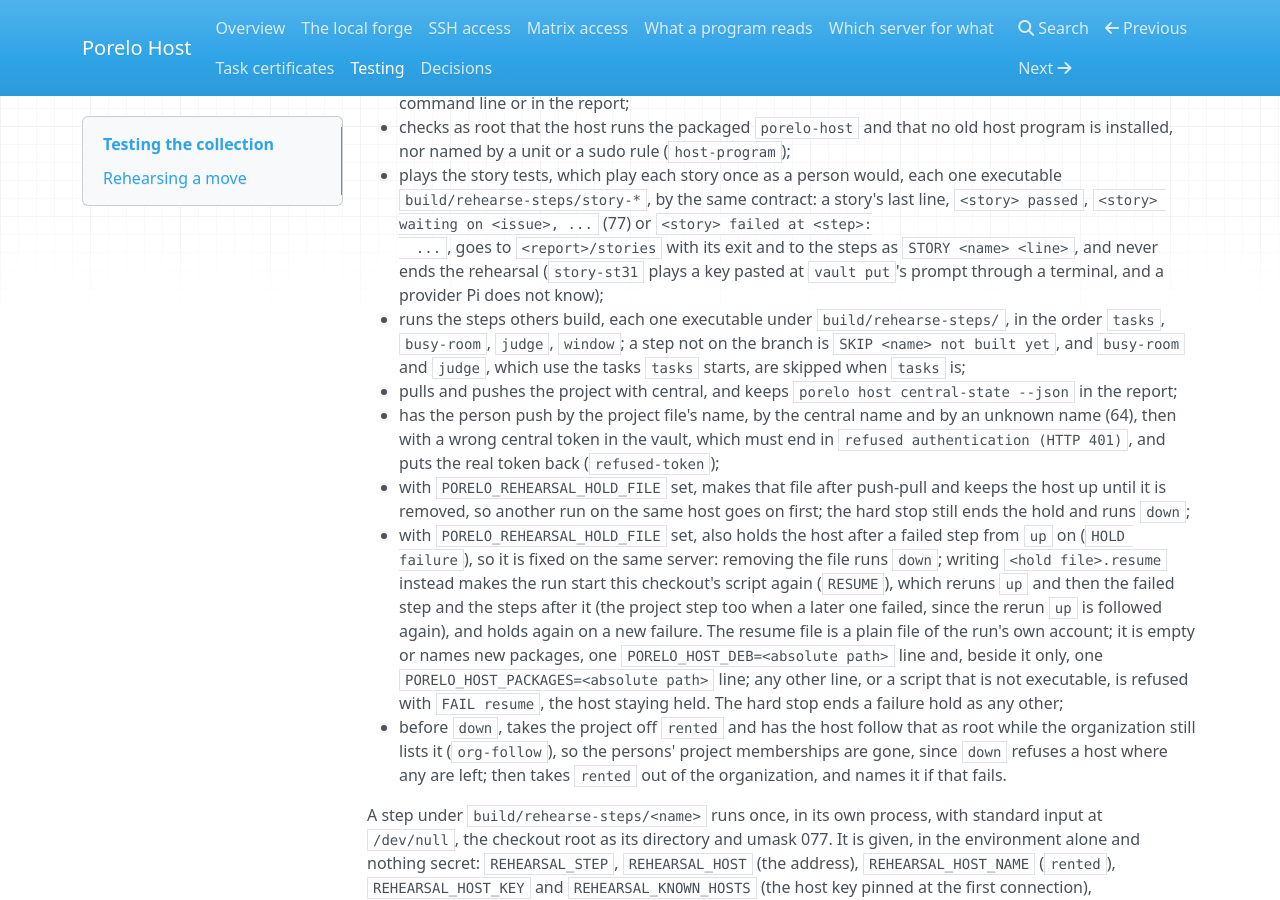
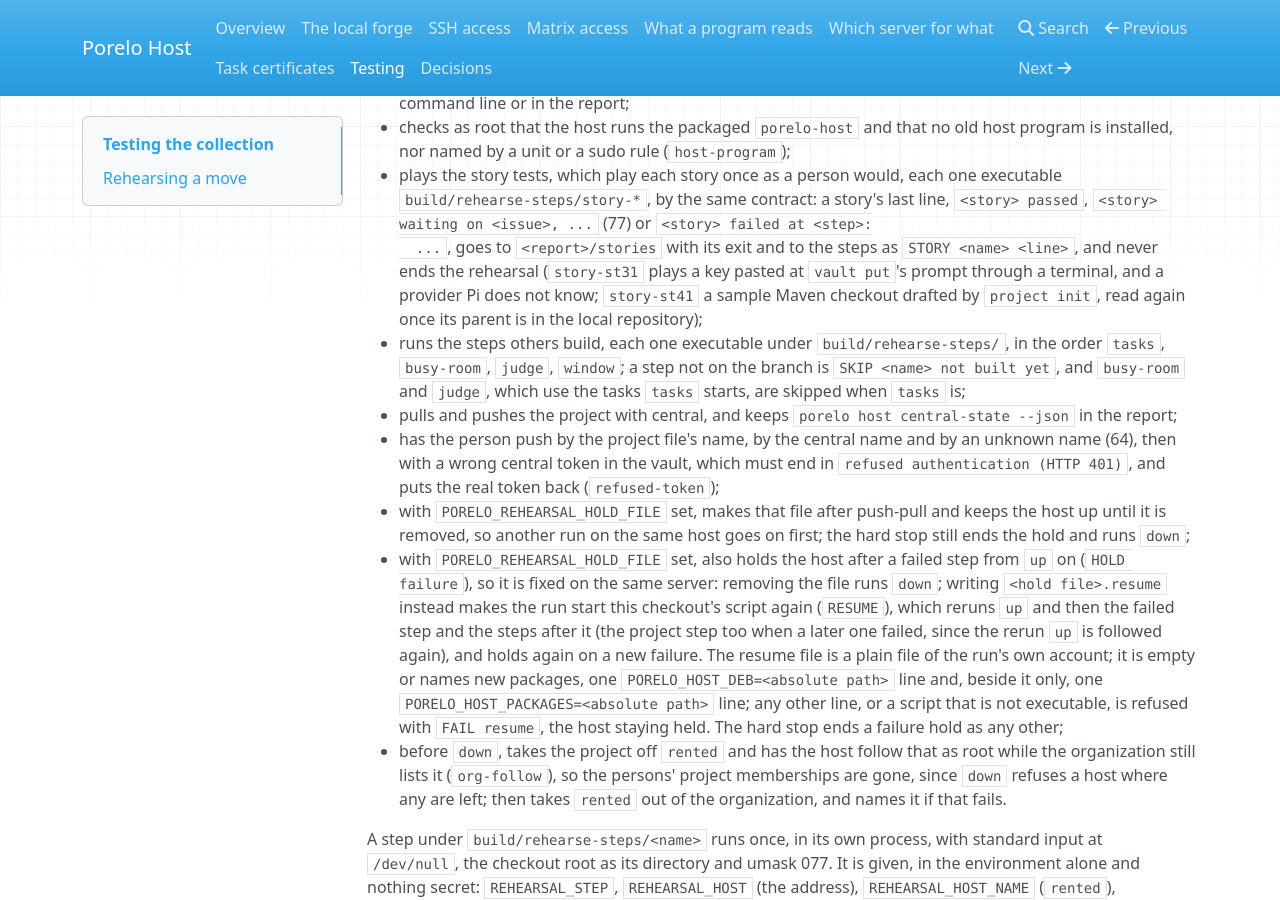
Before and after one commit to porelo-ai/porelo-host, an MkDocs documentation site: the page built from doc/testing.md, in a window 1280 px wide and 900 px high, scrolled down 2776 px. Built offline with MkDocs 1.6.1, drawn with Linux system fonts in a browser that asks for light colours; nearby versions of some CDN libraries.

Commit message:
Play the project init story in the rehearsal
Assisted-by: Claude Code, claude-opus-5-5

```diff
--- a/doc/testing.md
+++ b/doc/testing.md
@@ -117,7 +117,8 @@ Without the phase 2 options it stops after `up`. With them it also:
   contract: a story's last line, `<story> passed`, `<story> waiting on <issue>, ...` (77) or `<story> failed at <step>:
   ...`, goes to `<report>/stories` with its exit and to the steps as `STORY <name> <line>`, and never ends the
   rehearsal (`story-st31` plays a key pasted at `vault put`'s prompt through a terminal, and a provider Pi does not
-  know);
+  know; `story-st41` a sample Maven checkout drafted by `project init`, read again once its parent is in the local
+  repository);
 - runs the steps others build, each one executable under `build/rehearse-steps/`, in the order `tasks`, `busy-room`,
   `judge`, `window`; a step not on the branch is `SKIP <name> not built yet`, and `busy-room` and `judge`, which use
   the tasks `tasks` starts, are skipped when `tasks` is;
```
Also changed, not shown: 1 other file.
